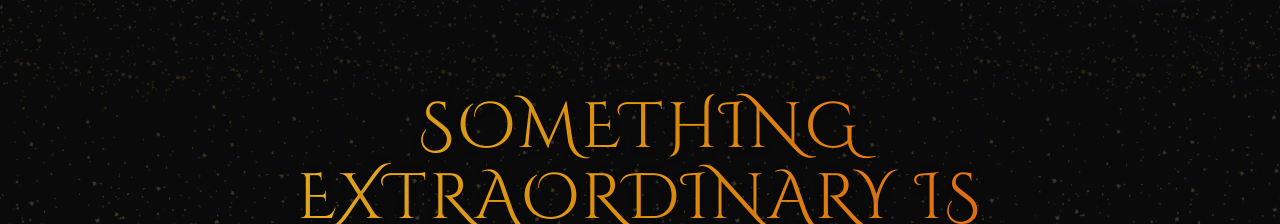
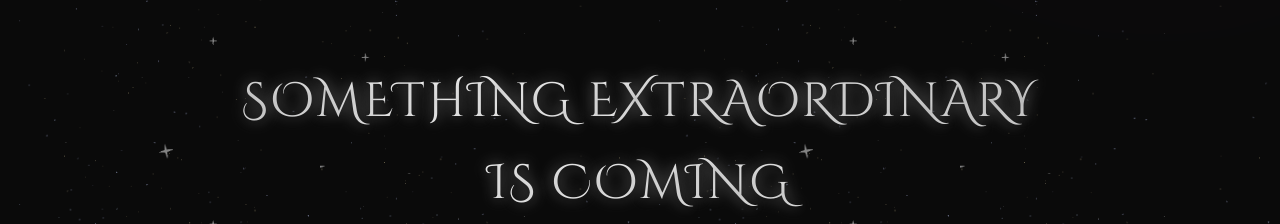
Before and after one commit to yablokolabs/luxoria-events, a website built with Vite: page index.html in a window 1280 px wide. Shown: the part 728-952 px from the top of the page. Built offline with nearby package versions, Linux system fonts and the light colour scheme.

Commit message:
changed background to shiny stars

```diff
--- a/src/style.css
+++ b/src/style.css
@@ -23,9 +23,9 @@ body::before {
   left: 0;
   right: 0;
   bottom: 0;
-  background: url('/Luminous.png') center/50%;
+  background: url('/Luminous.gif') center/50%;
   background-blend-mode: screen;
-  opacity: 0.2;
+  opacity: 0.5;
   z-index: -1;
   pointer-events: none;
 }
@@ -180,18 +180,34 @@ h1, h2, h3, h4 {
 }
 
 .coming-soon-title {
-  font-size: clamp(2.2rem, 5vw, 4rem);
-  font-weight: 400;
-  margin: 2rem 0 1.5rem;
-  color: #ffffff;
-  line-height: 1.1;
-  text-shadow: 0 2px 10px rgba(0, 0, 0, 0.3);
-  background: linear-gradient(90deg, #fbbf24, #f59e0b, #f97316);
+  font-size: clamp(1.8rem, 4vw, 3rem);
+  font-weight: 200;
+  margin-bottom: 1.5rem;
+  text-shadow: 0 2px 10px rgba(0, 0, 0, 0.4), 0 0 15px rgba(255, 255, 255, 0.6);
+  background: linear-gradient(
+    90deg,
+    #f5f5f5,
+    #cfcfcf,
+    #9e9e9e,
+    #f5f5f5,
+    #d6d6d6
+  );
   -webkit-background-clip: text;
   -webkit-text-fill-color: transparent;
   background-clip: text;
   position: relative;
   display: inline-block;
+  background-size: 300% auto;
+  animation: shine 3s linear infinite;
+}
+
+@keyframes shine {
+  0% {
+    background-position: -100% 0;
+  }
+  100% {
+    background-position: 200% 0;
+  }
 }
 
 .description {
```
Also changed, not shown: public/Luminous.png (deleted).
